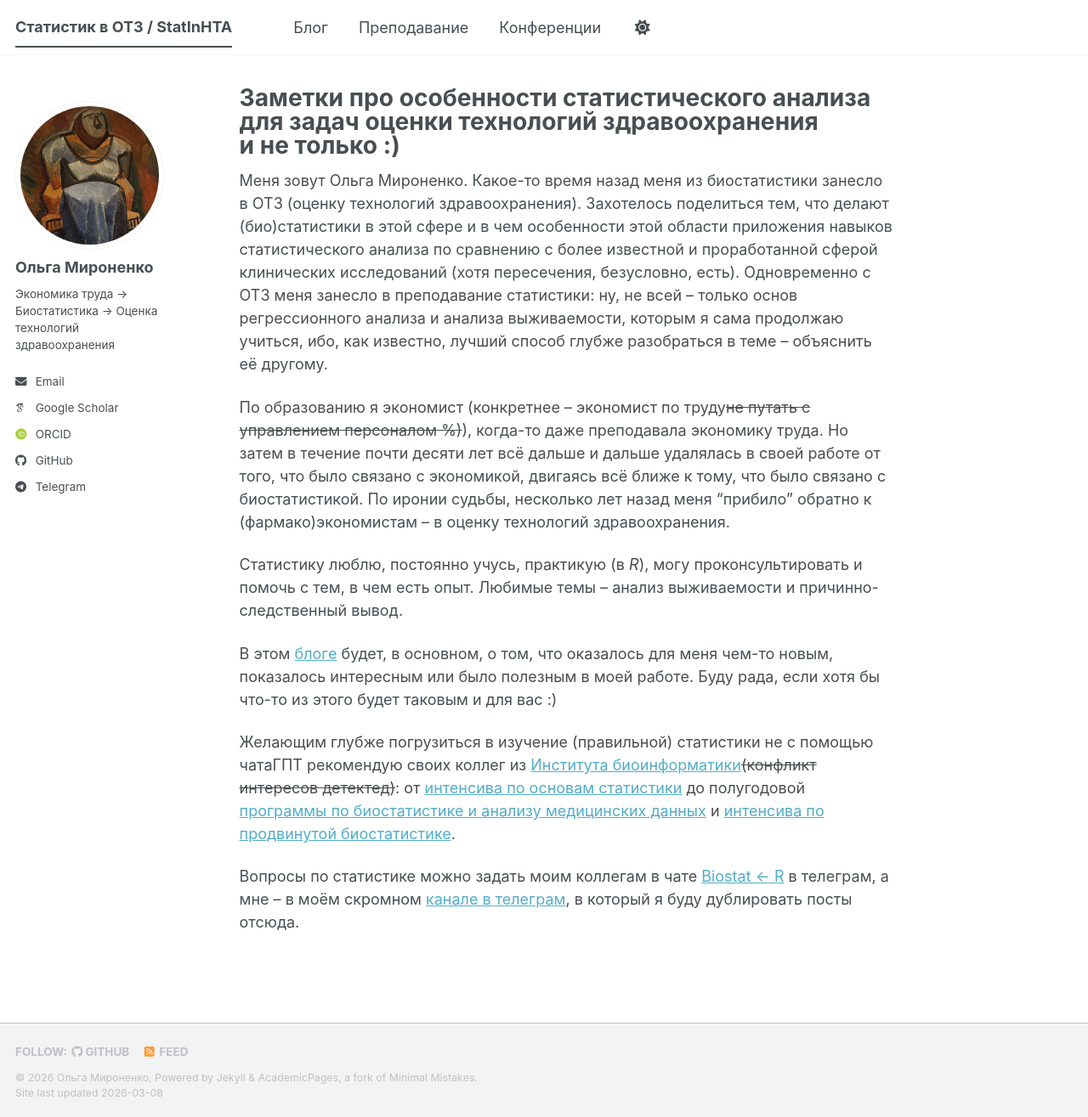
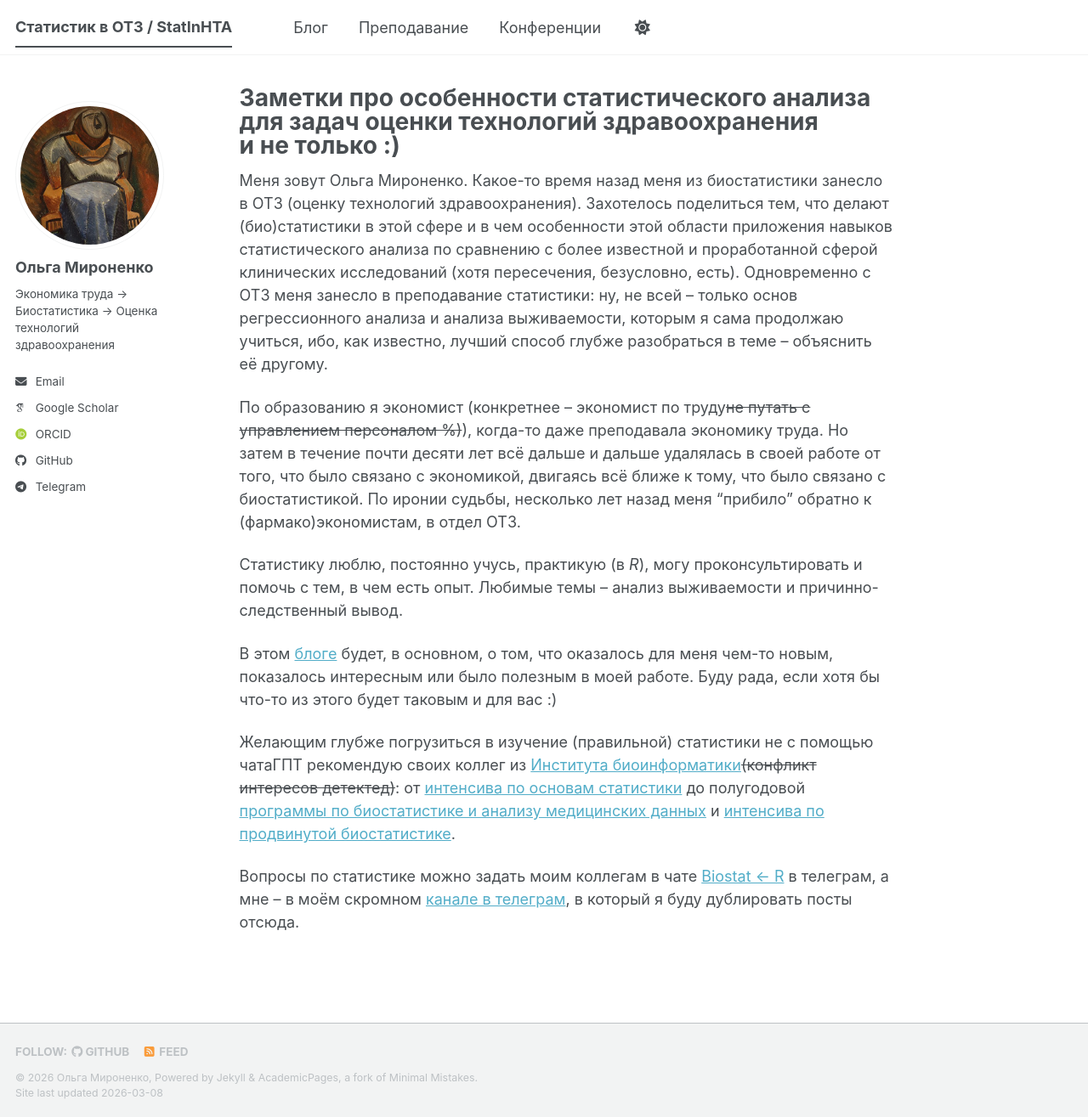
Before and after one commit to ejeej/ejeej.github.io, a Jekyll site: the page built from _pages/about.md, in a window 1280 px wide and 1315 px high. Shown: the whole window at 85% size. Built offline with Jekyll 4.4.1, drawn with Linux system fonts in a browser that asks for light colours; some web fonts are replaced; a script bundle is joined from its source files by our own code; library files that are not in the unit come from our copies.

Commit message:
Corrected About

```diff
--- a/_pages/about.md
+++ b/_pages/about.md
@@ -10,7 +10,7 @@ redirect_from:
 Меня зовут Ольга Мироненко. Какое-то время назад меня из биостатистики занесло в ОТЗ (оценку технологий здравоохранения). Захотелось поделиться тем, что делают (био)статистики в этой сфере и в чем особенности этой области приложения навыков статистического анализа по сравнению с более известной и проработанной сферой клинических исследований (хотя пересечения, безусловно, есть).
 Одновременно с ОТЗ меня занесло в преподавание статистики: ну, не всей -- только основ регрессионного анализа и анализа выживаемости, которым я сама продолжаю учиться, ибо, как известно, лучший способ глубже разобраться в теме -- объяснить её другому.
 
-По образованию я экономист (конкретнее -- экономист по труду~~не путать с управлением персоналом %)~~), когда-то даже преподавала экономику труда. Но затем в течение почти десяти лет всё дальше и дальше удалялась в своей работе от того, что было связано с экономикой, двигаясь всё ближе к тому, что было связано с биостатистикой. По иронии судьбы, несколько лет назад меня "прибило" обратно к (фармако)экономистам -- в оценку технологий здравоохранения.
+По образованию я экономист (конкретнее -- экономист по труду~~не путать с управлением персоналом %)~~), когда-то даже преподавала экономику труда. Но затем в течение почти десяти лет всё дальше и дальше удалялась в своей работе от того, что было связано с экономикой, двигаясь всё ближе к тому, что было связано с биостатистикой. По иронии судьбы, несколько лет назад меня "прибило" обратно к (фармако)экономистам, в отдел ОТЗ.
 
 Статистику люблю, постоянно учусь, практикую (в _R_), могу проконсультировать и помочь с тем, в чем есть опыт. Любимые темы -- анализ выживаемости и причинно-следственный вывод.
 
```
